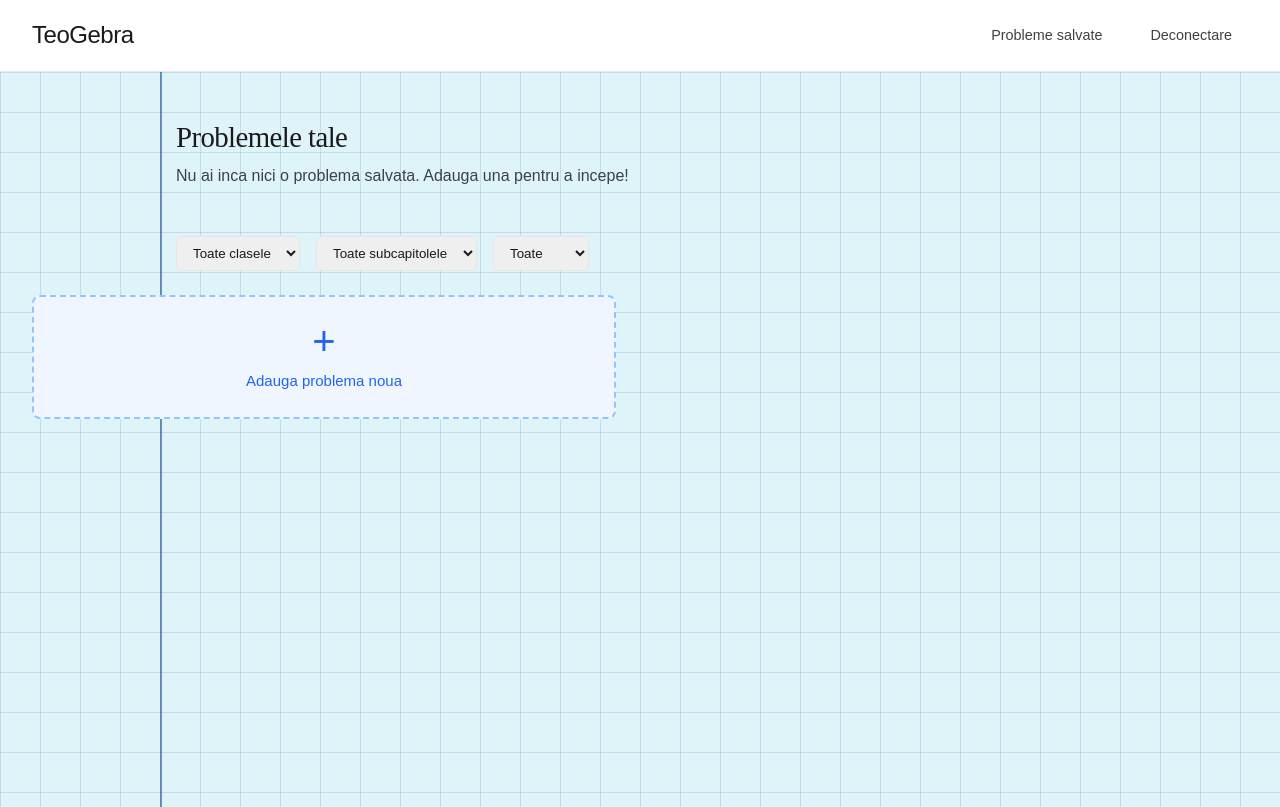
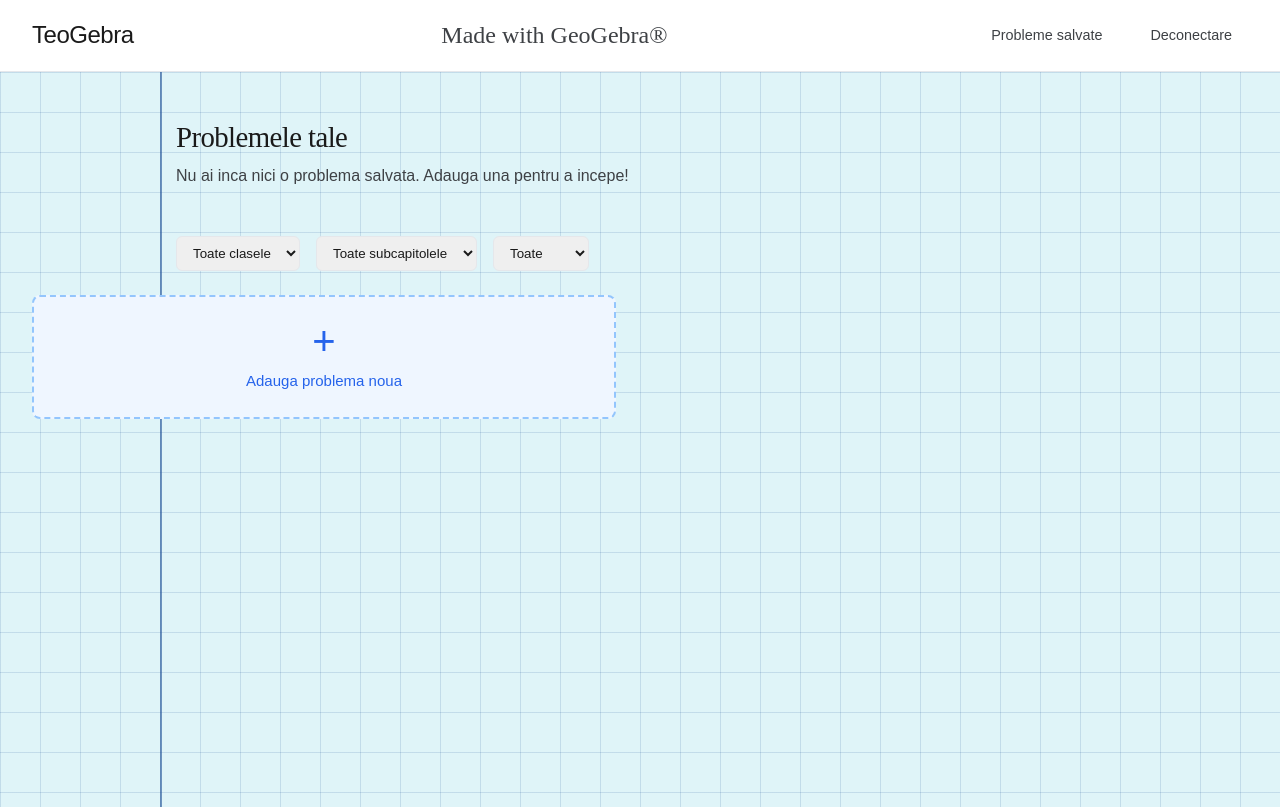
Before and after one commit to teodora030/Licenta, a Flask app: template templates/index.html in a window 1280 px wide. Run offline with Flask 3, Linux system fonts and the light colour scheme; the template is opened without the code that fills it, so the values that code supplies are empty; some libraries are stand-ins or nearby versions; some web fonts are replaced.

Commit message:
Added GeoGebra copyright notice

```diff
--- a/static/css/_nav.scss
+++ b/static/css/_nav.scss
@@ -16,6 +16,10 @@
         &:hover {
             color: $accent;
         }
+    }
+
+    .made{
+        font-size: 0.5rem;
     }
 
     .actiuni-nav {
--- a/templates/am_uitat_parola.html
+++ b/templates/am_uitat_parola.html
@@ -2,6 +2,7 @@
 {% block body %}
 <div class="pagina-formular">
     <h1 class="logo-app playwrite-nz-guides-regular">TeoGebra</h1>
+    <h2>Made with GeoGebra®</h2>
     <div class="card-formular">
         <h2 class="titlu-formular">Am uitat parola</h2>
 
--- a/templates/login.html
+++ b/templates/login.html
@@ -7,6 +7,7 @@
 {% block body %}
 <div class="pagina-formular" >
     <h1 class="logo-app playwrite-nz-guides-regular">TeoGebra</h1>
+    <h2>Made with GeoGebra®</h2>
     <div class="card-formular">
     <h2 class="titlu-formular">Autentificare</h2>
 
--- a/templates/nav.html
+++ b/templates/nav.html
@@ -2,6 +2,7 @@
 
 <nav class="navbar">
         <a href="{{ url_for('index') }}" class="logo-nav">TeoGebra</a>
+        <h2 class="made">Made with GeoGebra®</h2>
 
         <div class="actiuni-nav">
 
--- a/templates/signup.html
+++ b/templates/signup.html
@@ -8,6 +8,7 @@
 {% block body %}
 <div class="pagina-formular">
     <h1 class="logo-app playwrite-nz-guides-regular">TeoGebra</h1>
+    <h2>Made with GeoGebra®</h2>
     <div class="card-formular card-formular--lat">
         <h2 class="titlu-formular">Creează un cont</h2>
 
```
